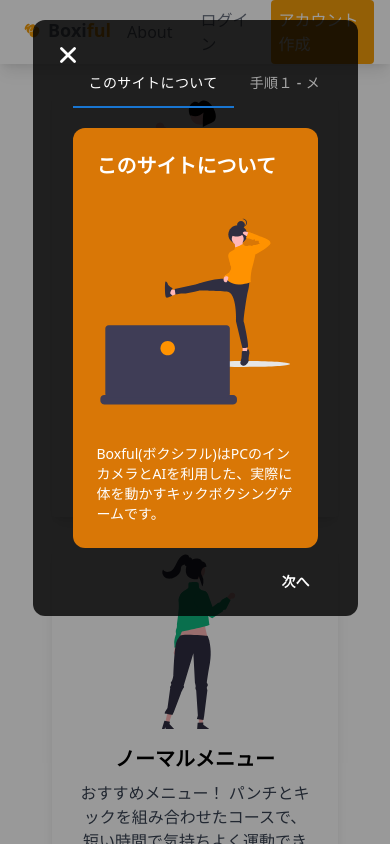
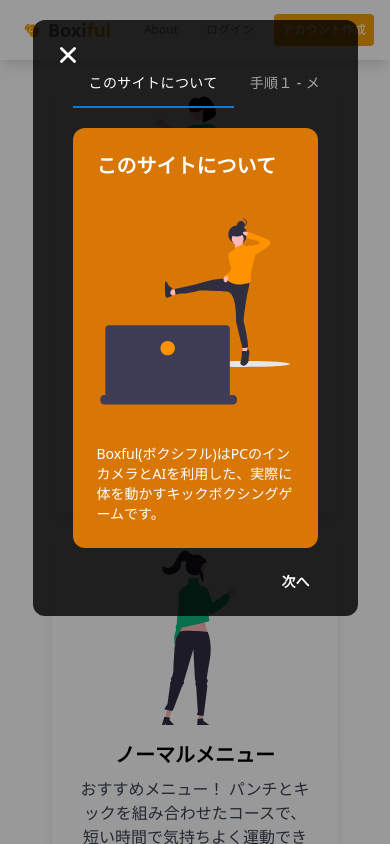
Before and after one commit to masato1230/boxiful, a React (Create React App) app: page / in a window 390 px wide. Shown: the top 844 px of the page. Built offline with nearby package versions, Linux system fonts and the light colour scheme; what @mediapipe/pose would draw is missing.

Commit message:
Fix header for iphoneX design

```diff
--- a/src/components/Header.tsx
+++ b/src/components/Header.tsx
@@ -62,13 +62,13 @@ const Header = () => {
             {/* <!-- Secondary Navbar items --> */}
             <div className="flex items-center space-x-3">
               <button
-                className="text-gray-500 hover:text-black duration-300 px-2 py-2 font-medium"
+                className="text-xs md:text-base text-gray-500 hover:text-black duration-300 px-2 py-2 font-medium"
                 onClick={onAboutClick}
               >
                 About
               </button>
               <button
-                className="text-gray-500 hidden md:inline-block hover:text-black duration-300 px-2 py-2 font-medium"
+                className="text-xs md:text-base text-gray-500 hidden md:inline-block hover:text-black duration-300 px-2 py-2 font-medium"
                 onClick={onJudgeClick}
               >
                 パンチ/キックの判定
@@ -86,7 +86,7 @@ const Header = () => {
                   </button>
                   <button>
                     <div
-                      className="py-2 px-2 font-medium text-white bg-yellow-500 rounded hover:bg-yellow-300 transition duration-300"
+                      className="text-xs md:text-base py-2 px-2 font-medium text-white bg-yellow-500 rounded hover:bg-yellow-300 transition duration-300"
                       onClick={onLogoutClick}
                     >
                       ログアウト
@@ -97,13 +97,13 @@ const Header = () => {
                 <React.Fragment>
                   <Link
                     to="/login"
-                    className="py-2 px-2 font-medium text-gray-500 rounded hover:bg-yellow-500 hover:text-white transition duration-300"
+                    className="text-xs md:text-base py-2 px-2 font-medium text-gray-500 rounded hover:bg-yellow-500 hover:text-white transition duration-300"
                   >
                     ログイン
                   </Link>
                   <Link
                     to="/register"
-                    className="py-2 px-2 font-medium text-white bg-yellow-500 rounded hover:bg-yellow-400 transition duration-300"
+                    className="text-xs md:text-base py-2 px-2 font-medium text-white bg-yellow-500 rounded hover:bg-yellow-400 transition duration-300"
                   >
                     アカウント作成
                   </Link>
```
